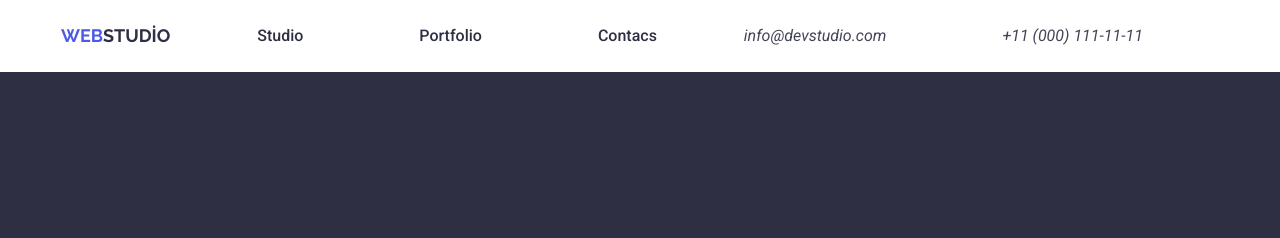
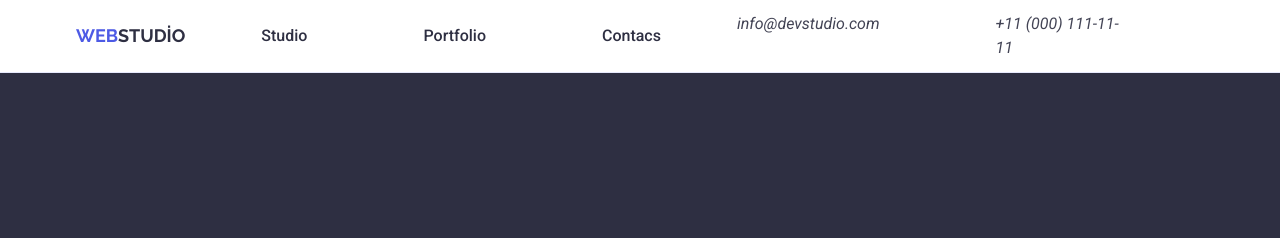
Before and after one commit to rafetyalcinkaya/goit-markup-hw-03, a plain HTML site: page index.html in a window 1280 px wide. Shown: the top 238 px of the page. Drawn offline with nearby package versions, Linux system fonts and the light colour scheme.

Commit message:
header düzeltme

```diff
--- a/css/styless.css
+++ b/css/styless.css
@@ -19,6 +19,10 @@ li {
   box-sizing: border-box;
 }
 
+img {
+  display: block;
+}
+
 .first-class {
   font-family: "Raleway", sans-serif;
   color: #4d5ae5;
@@ -37,7 +41,7 @@ li {
   color: #2e2f42;
 }
 
-.class-2 {
+.class-iki {
   font-family: "Roboto", sans-serif;
   list-style: none;
   font-weight: 500;
@@ -46,19 +50,19 @@ li {
   letter-spacing: 2%;
 }
 
-.class-2 a {
+.class-iki a {
   color: #2e2f42;
 }
 
-.class-2 a:hover {
+.class-iki a:hover {
   color: #404bbf;
 }
 
-.class-2 a:focus {
+.class-iki a:focus {
   color: #404bbf;
 }
 
-.class-2 a {
+.class-iki a {
   text-decoration: none;
 }
 
@@ -261,12 +265,21 @@ button {
   display: flex;
   justify-content: space-between;
   align-items: center;
+  padding: 0 15px;
 }
 
-.container-header a{
+.container-header a {
   margin-right: 76px;
 }
 
+.ilk-nav-class {
+  display: flex;
+  align-items: center;
+}
+
+.ilk-bolum-class {
+  border-bottom: 1px solid #e7e9fc;
+}
 
 .container {
   width: 1158px;
@@ -278,16 +291,17 @@ button {
   display: flex;
   justify-content: center;
   align-items: center;
+  margin-right: 76px;
 }
 
-.class-2 {
+.class-iki {
   display: flex;
   justify-content: center;
   align-items: center;
   gap: 40px;
 }
 
-.class-2 ul{
+.adrs-ilk{
   display: flex;
   gap: 40px;
 }
@@ -396,12 +410,12 @@ button {
   padding: 120px 0;
 }
 
-.sec-fourth h3{
+.sec-fourth h3 {
   margin-top: 25px;
   margin-bottom: 5px;
 }
 
-.sec-fourth h2{
+.sec-fourth h2 {
   width: 218px;
   height: 40px;
   display: flex;
@@ -412,26 +426,26 @@ button {
   margin-bottom: 70px;
 }
 
-.fifth-div{
+.fifth-div {
   width: 1440px;
   height: 312px;
   margin: 0 auto;
   text-align: left;
 }
 
-.sec-fifth{
+.sec-fifth {
   display: flex;
   align-items: center;
   justify-content: center;
 }
 
-.sec-fifth a{
+.sec-fifth a {
   margin-bottom: 16px;
   display: flex;
   align-items: center;
   margin-top: 40px;
 }
 
-.sec-fifth p{
+.sec-fifth p {
   max-width: 264px;
 }
--- a/index.html
+++ b/index.html
@@ -14,13 +14,13 @@
     />
   </head>
   <body>
-    <header>
+    <header class="ilk-bolum-class">
       <div class="container-header">
-        <a href="https://www.google.com/" class="first-class" target="_blank">
-          <span class="web">WEB</span><span class="studio">STUDİO</span>
-        </a>
-        <nav>
-          <ul class="class-2">
+        <nav class="ilk-nav-class">
+          <a href="https://www.google.com/" class="first-class" target="_blank">
+            <span class="web">WEB</span><span class="studio">STUDİO</span>
+          </a>
+          <ul class="class-iki">
             <li>
               <a href="#">Studio</a>
             </li>
@@ -33,8 +33,10 @@
           </ul>
         </nav>
         <address class="class-3">
-          <a href="mailto:info@devstudio.com">info@devstudio.com</a>
-          <a href="tel:+1100011111111">+11 (000) 111-11-11</a>
+          <ul class="adrs-ilk">
+            <a href="mailto:info@devstudio.com">info@devstudio.com</a>
+            <a href="tel:+1100011111111">+11 (000) 111-11-11</a>
+          </ul>
         </address>
       </div>
     </header>
```
